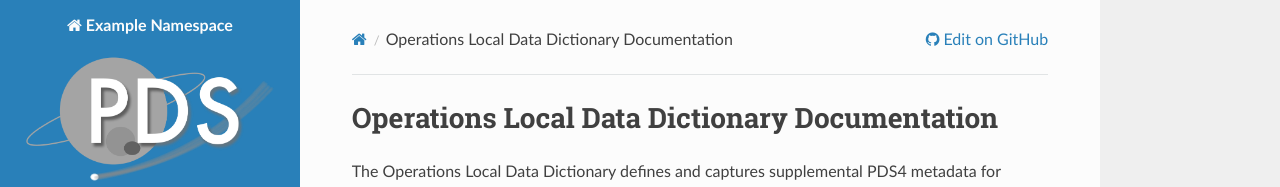
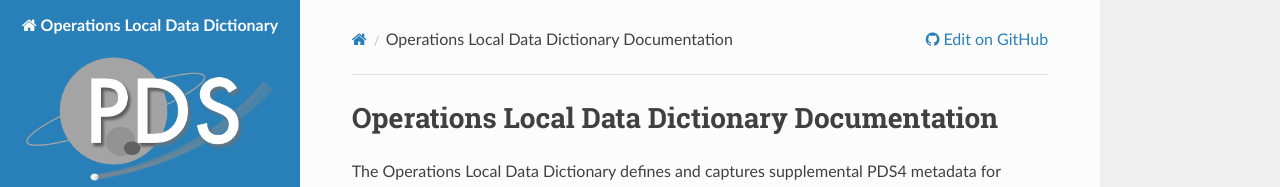
Before and after one commit to pds-data-dictionaries/ldd-ops, a Sphinx documentation site: the page built from docs/source/index.rst, in a window 1280 px wide. Shown: the top 187 px of the page. Built offline with Sphinx 7.4.7 and the Read the Docs theme 3.1.0, drawn with Linux system fonts in a browser that asks for light colours.

Commit message:
Update project name and GitHub repository in conf.py

```diff
--- a/docs/source/conf.py
+++ b/docs/source/conf.py
@@ -17,7 +17,7 @@
 
 # -- Project information -----------------------------------------------------
 
-project = 'Example Namespace'
+project = 'Operations Local Data Dictionary'
 # copyright = overidden by CSS specified below
 author = 'NASA Planetary Data System'
 
@@ -68,7 +68,7 @@ html_logo = '_static/images/PDS_Planets.png'
 html_context = {
     'display_github': True,
     "github_user": "pds-data-dictionaries",
-    "github_repo": "ldd-template",
+    "github_repo": "ldd-ops",
     "github_version": "main/docs/source/"
 }
 
```
